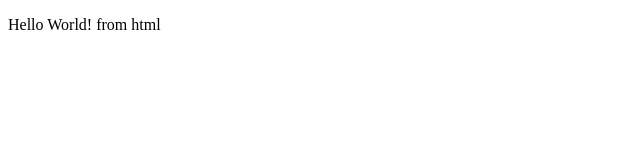
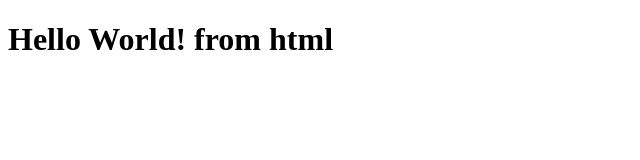
Before and after one commit to dzdonov/hExpressRequireJS, a website: page public/index.html in a window 1280 px wide. Shown: the whole page, without its empty margins (0-640 px from the left). Drawn offline with Linux system fonts and the light colour scheme.

Commit message:
passed tests

```diff
--- a/public/index.html
+++ b/public/index.html
@@ -6,7 +6,7 @@
     </head>
     <body>
         <div class="my_content">
-          <p>Hello World! from html</p>
+          <p><h1>Hello World! from html</h1></p>
         </div>
     </body>
 </html>
```
Also changed, not shown: test/acceptance/casper-results.xml (+1 -1 lines).
